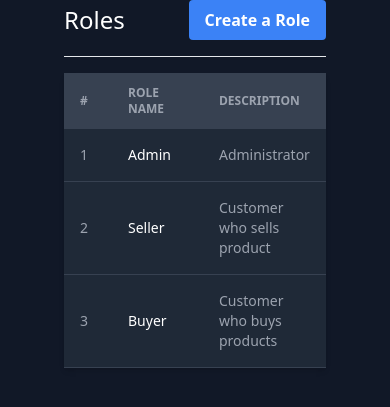
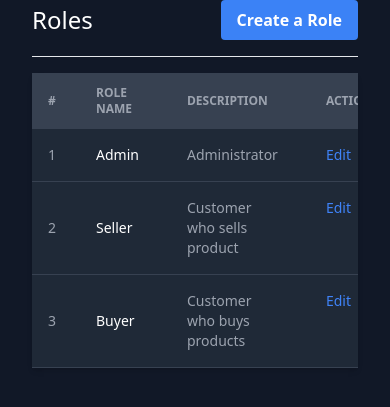
Before and after one commit to mikizdr/flask-wsl, a Flask app: page /roles/ in a window 390 px wide. Shown: the part 72-479 px from the top of the page. Run offline with Flask 3, Linux system fonts and the light colour scheme; a user stored in the database is signed in; style sheets or scripts are compiled from the project's sources; some libraries are stand-ins or nearby versions.

Commit message:
Update padding in role index.html

```diff
--- a/shopping/templates/role/index.html
+++ b/shopping/templates/role/index.html
@@ -4,7 +4,7 @@
 
 {% block content %}
 
-<div class="px-16">
+<div class="px-8 sm:px-16">
     <div class="flex justify-between items-center">
         <h1 class="text-white text-2xl">Roles</h1>
         <a href="{{ url_for('role.create' )}}"
```
